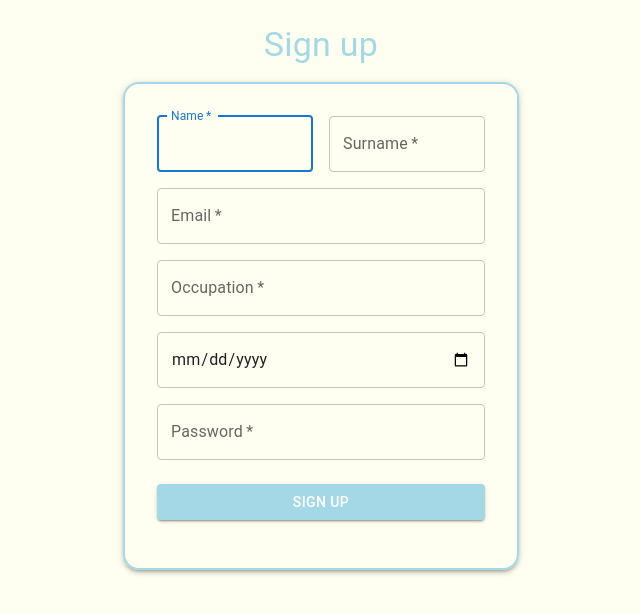
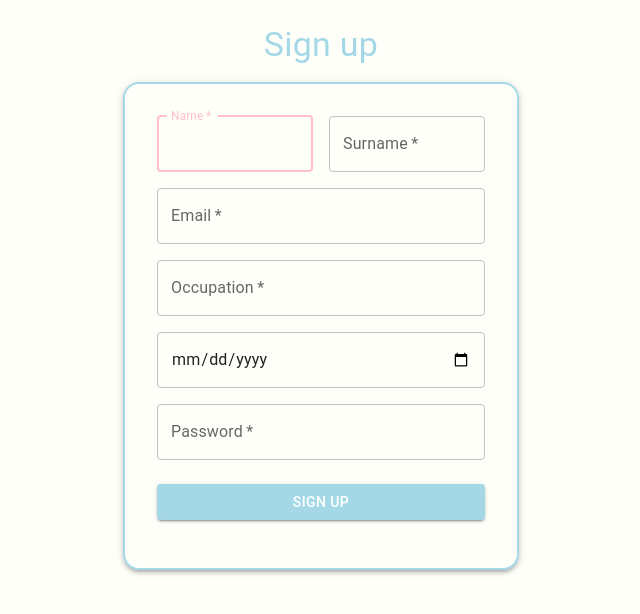
Before and after one commit to ginevratesta/pennywise, a React (Create React App) app in the folder views/: page / in a window 1280 px wide. Shown: the top 614 px of the page, without its empty margins (319-959 px from the left). Built offline with nearby package versions, Linux system fonts and the light colour scheme.

Commit message:
mui-style-root

```diff
--- a/views/src/App.css
+++ b/views/src/App.css
@@ -1,3 +1,3 @@
 body{
-    background-color: #fffff1;
+    background-color: #fffffa;
 }
--- a/views/src/Components/loginPage/LoginPage.css
+++ b/views/src/Components/loginPage/LoginPage.css
@@ -0,0 +1,9 @@
+:root{
+    .css-md26zr-MuiInputBase-root-MuiOutlinedInput-root.Mui-focused .MuiOutlinedInput-notchedOutline {
+        border-color: pink;
+    }
+
+    .css-1jy569b-MuiFormLabel-root-MuiInputLabel-root.Mui-focused {
+        color: pink
+    }
+}
```
